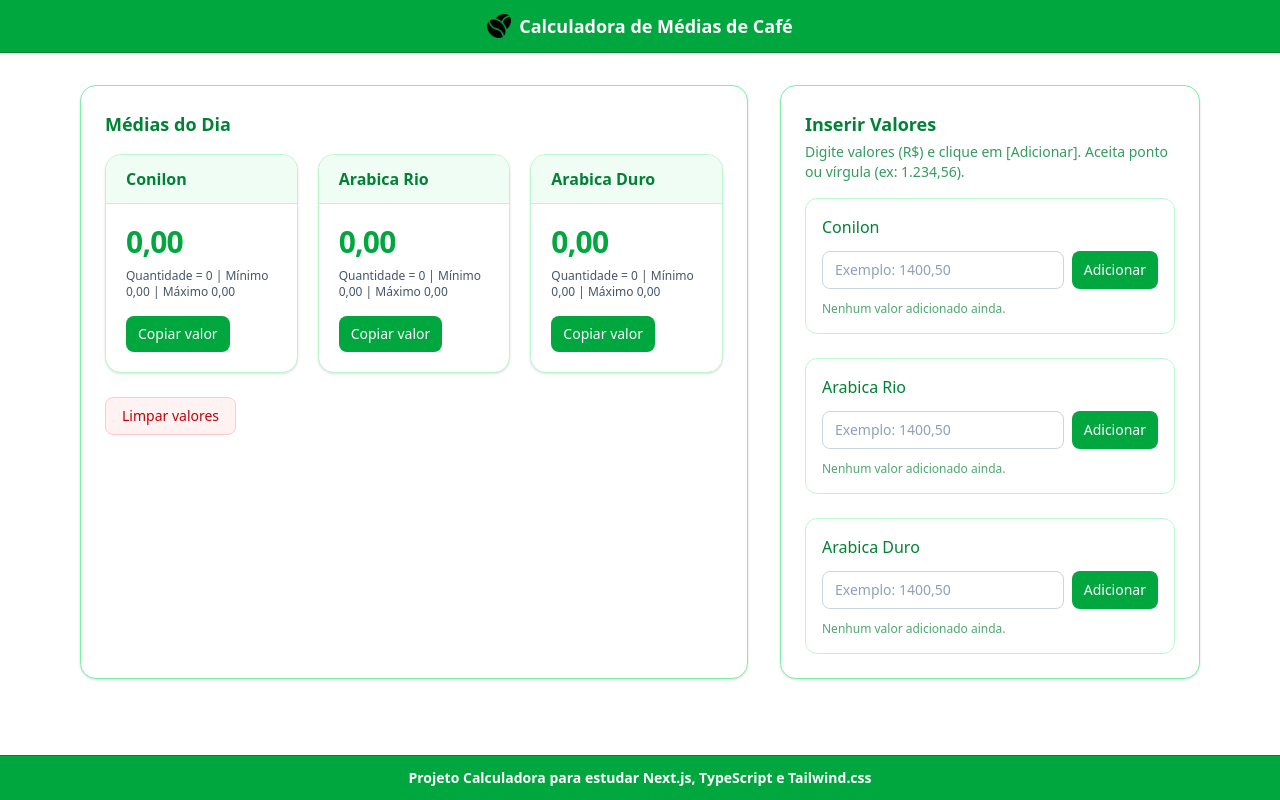
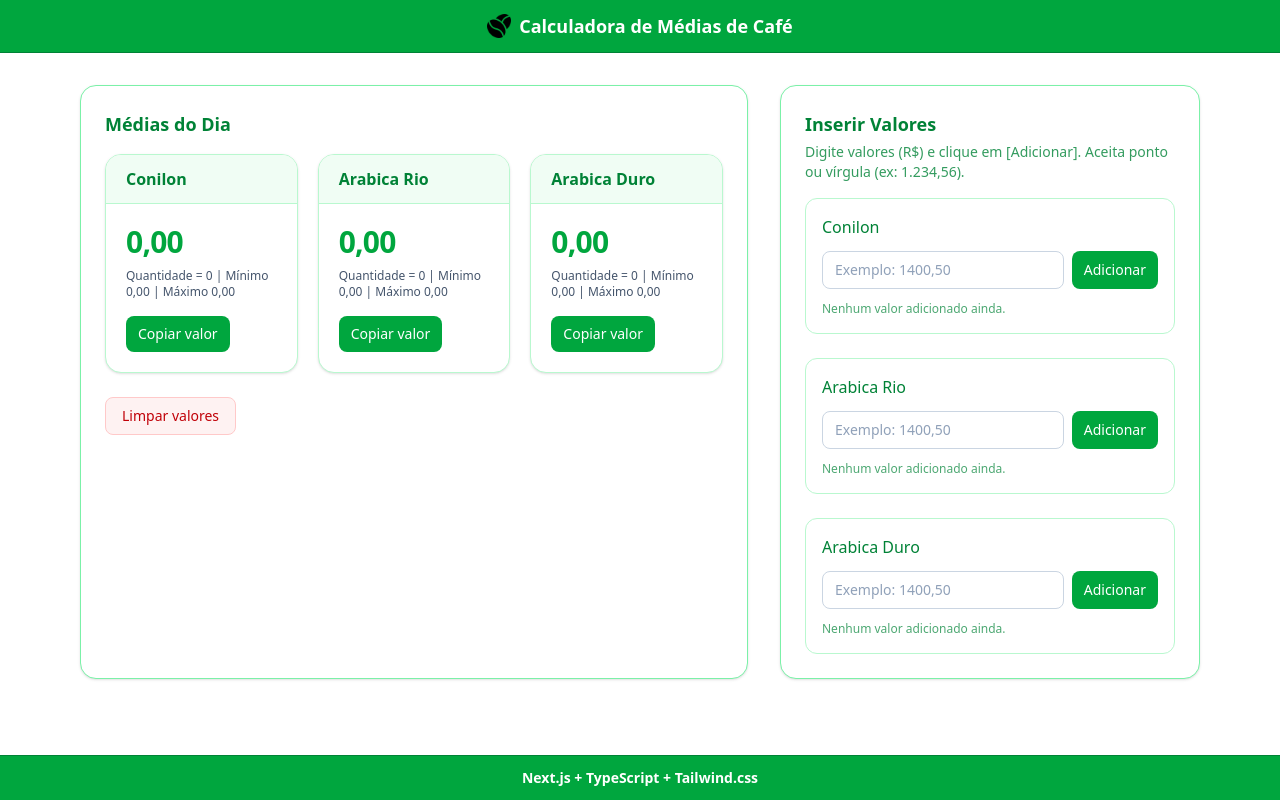
Before and after one commit to justRenzinza/calculadora-precos, a Next.js app: page / in a window 1280 px wide. Built offline with nearby package versions, Linux system fonts and the light colour scheme.

Commit message:
troca minima do footer

```diff
--- a/src/app/layout.tsx
+++ b/src/app/layout.tsx
@@ -29,7 +29,7 @@ export default function RootLayout({ children }: { children: React.ReactNode })
 				</main>
 
 				<footer className="w-full mt-auto border-t border-green-700 bg-green-600 px-3 py-2 text-center text-xs font-semibold text-white backdrop-blur sm:px-4 sm:py-3 sm:text-sm">
-					Projeto Calculadora para estudar Next.js, TypeScript e Tailwind.css
+					Next.js + TypeScript + Tailwind.css
 				</footer>
 			</body>
 		</html>
```
